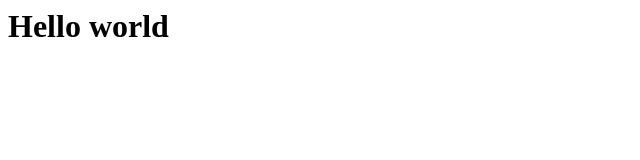
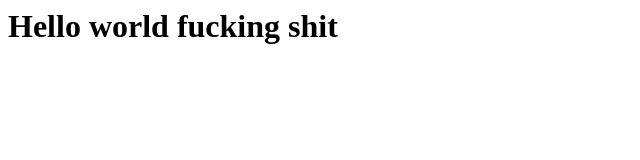
Before and after one commit to otstradamus/Home, a plain HTML site: page index.html in a window 1280 px wide. Shown: the whole page, without its empty margins (0-640 px from the left). Drawn offline with Linux system fonts and the light colour scheme.

Commit message:
Six iteration

```diff
--- a/index.html
+++ b/index.html
@@ -1 +1 @@
-<h1>Hello world</h1>
+<h1>Hello world fucking shit</h1>
```
Also changed, not shown: test.txt.
